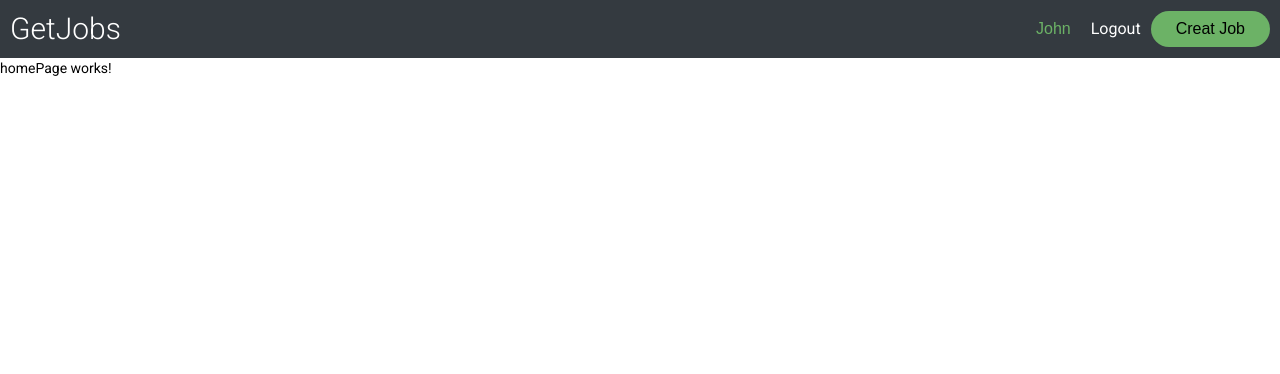
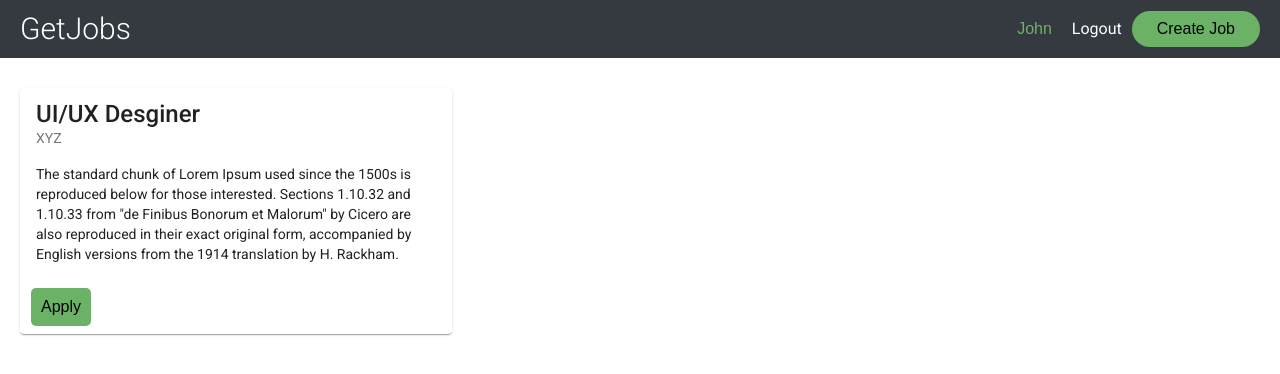
Before and after one commit to MaiaDandachi/GetJobs, an Angular app in the folder frontend/: page / in a window 1280 px wide. Shown: the top 374 px of the page. Built offline with nearby package versions, Linux system fonts and the light colour scheme.

Commit message:
Create job card component & edit some style in Header

```diff
--- a/frontend/src/app/app.component.scss
+++ b/frontend/src/app/app.component.scss
@@ -0,0 +1,3 @@
+.container {
+  margin: 30px 20px;
+}
--- a/frontend/src/app/components/header/header.component.html
+++ b/frontend/src/app/components/header/header.component.html
@@ -8,7 +8,7 @@
       {{ userName }}
     </button>
     <a class="navbar__link">Logout</a>
-    <button *ngIf="type === 'client'" class="create-btn">Creat Job</button>
+    <button *ngIf="type === 'client'" class="create-btn">Create Job</button>
   </div>
 
   <mat-menu #menu="matMenu">
--- a/frontend/src/app/components/header/header.component.scss
+++ b/frontend/src/app/components/header/header.component.scss
@@ -1,7 +1,7 @@
 .navbar {
   display: flex;
   justify-content: space-between;
-  padding: 10px;
+  padding: 10px 20px;
   align-items: center;
   background-color: #343a40;
   color: white;
--- a/frontend/src/app/components/home-page/home-page.component.html
+++ b/frontend/src/app/components/home-page/home-page.component.html
@@ -1 +1,6 @@
-<p>homePage works!</p>
+<app-job-item
+  userType="freelancer"
+  jobTitle="UI/UX Desginer"
+  joPosterName="XYZ"
+  jobDesription='The standard chunk of Lorem Ipsum used since the 1500s is reproduced below for those interested. Sections 1.10.32 and 1.10.33 from "de Finibus Bonorum et Malorum" by Cicero are also reproduced in their exact original form, accompanied by English versions from the 1914 translation by H. Rackham.'
+></app-job-item>
--- /dev/null
+++ b/frontend/src/app/components/job-item/job-item.component.html
@@ -0,0 +1,12 @@
+<mat-card class="job__card">
+  <mat-card-title>{{ jobTitle }}</mat-card-title>
+  <mat-card-subtitle>{{ joPosterName }}</mat-card-subtitle>
+  <mat-card-content>
+    {{ jobDesription }}
+  </mat-card-content>
+  <mat-card-actions align="start">
+    <button class="job__button" *ngIf="userType === 'freelancer'" mat-button>
+      Apply
+    </button>
+  </mat-card-actions>
+</mat-card>
--- /dev/null
+++ b/frontend/src/app/components/job-item/job-item.component.scss
@@ -0,0 +1,20 @@
+.job {
+  &__card {
+    width: 400px;
+  }
+
+  &__button {
+    background-color: #6cb266;
+    border: none;
+    border-radius: 5px;
+    cursor: pointer;
+    transition: all 0.3s ease 0s;
+    font-size: 16px;
+    padding: 10px;
+    margin-left: 3px;
+
+    &:hover {
+      background-color: #5a9c5a;
+    }
+  }
+}
--- /dev/null
+++ b/frontend/src/app/components/job-item/job-item.component.ts
@@ -0,0 +1,16 @@
+import { Component, OnInit, Input } from '@angular/core';
+
+@Component({
+  selector: 'app-job-item',
+  templateUrl: './job-item.component.html',
+  styleUrls: ['./job-item.component.scss'],
+})
+export class JobItemComponent implements OnInit {
+  @Input() userType: string;
+  @Input() jobTitle: string;
+  @Input() joPosterName: string;
+  @Input() jobDesription: string;
+  constructor() {}
+
+  ngOnInit(): void {}
+}
--- a/frontend/tsconfig.json
+++ b/frontend/tsconfig.json
@@ -18,10 +18,8 @@
     "importHelpers": true,
     "target": "es2017",
     "module": "es2020",
-    "lib": [
-      "es2020",
-      "dom"
-    ]
+    "lib": ["es2020", "dom"],
+    "strictPropertyInitialization": false
   },
   "angularCompilerOptions": {
     "enableI18nLegacyMessageIdFormat": false,
```
Also changed, not shown: frontend/src/app/app.module.ts (+14 -2 lines), 1 other file (tests, documents, lock files or other folders).
